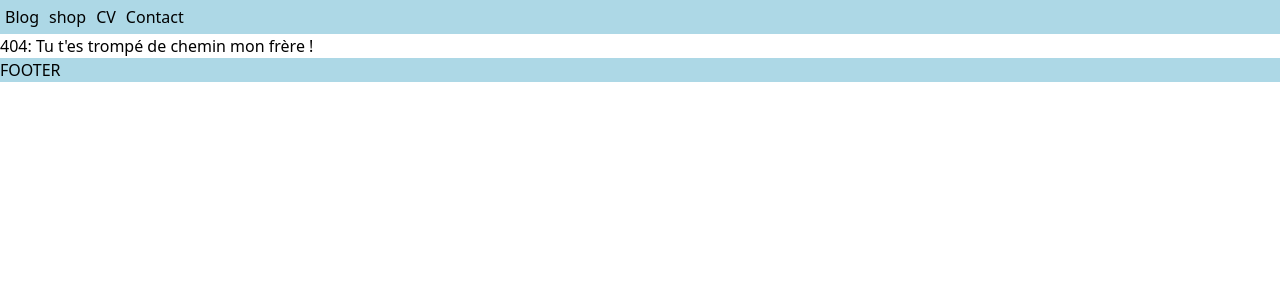
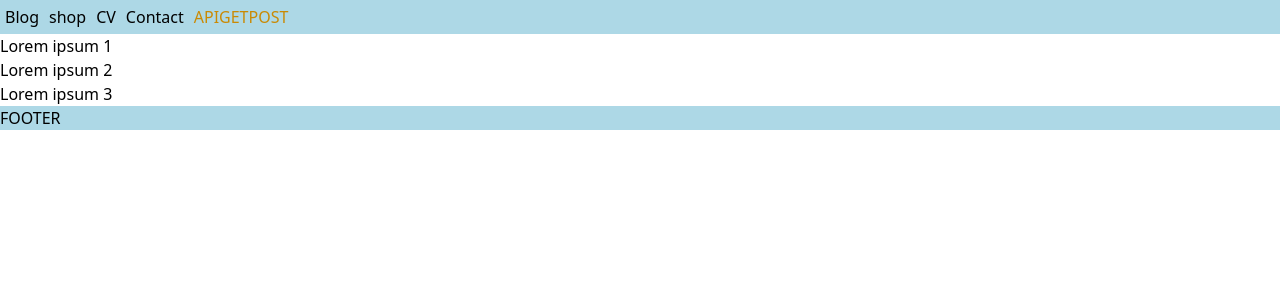
Before and after one commit to Faniry1015/nextjs-training, a Next.js app: page /getpostfront in a window 1280 px wide. Before the commit this address had no page. Shown: the top 300 px of the page. Built offline with nearby package versions, Linux system fonts and the light colour scheme.

Commit message:
fetch get côté front

```diff
--- /dev/null
+++ b/src/app/(getpost)/getpostfront/page.tsx
@@ -0,0 +1,30 @@
+"use client"
+import React, { useEffect, useState } from "react";
+
+const GetPost = () => {
+    const [items, setItems] = useState([])
+
+  const getData = async () => {
+    try {
+      const res = await fetch("/getpostroute");
+      const articles = await res.json()
+      setItems(articles)
+      console.log(articles)
+    }
+    catch (error) {
+      console.log(error);
+    }
+  };
+
+  useEffect(() => {
+    getData()
+  }, [])
+
+  return <div>
+    <ul>
+        {items.map((item, k) => <li key={k}>{item.label}</li>)}
+    </ul>
+  </div>;
+};
+
+export default GetPost;
--- a/src/app/components/Header.tsx
+++ b/src/app/components/Header.tsx
@@ -17,6 +17,9 @@ const navLinks = [
     }, {
         label: 'Contact',
         href: '/contact'
+    }, {
+        label: 'APIGETPOST',
+        href: '/getpostfront'
     }
 
 ]
```
Also changed, not shown: src/app/(getpost)/getpostroute/[id]/route.ts (renamed from src/app/getposttest/[id]/route.ts), src/app/(getpost)/getpostroute/data.ts (renamed from src/app/getposttest/data.ts), src/app/(getpost)/getpostroute/route.ts (renamed from src/app/getposttest/route.ts).
